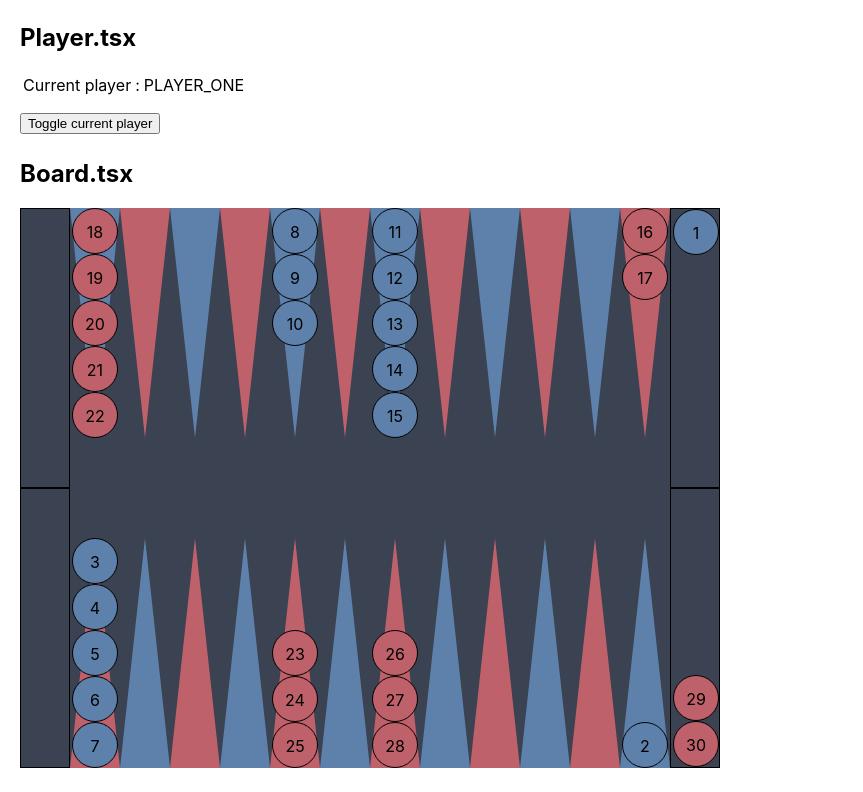
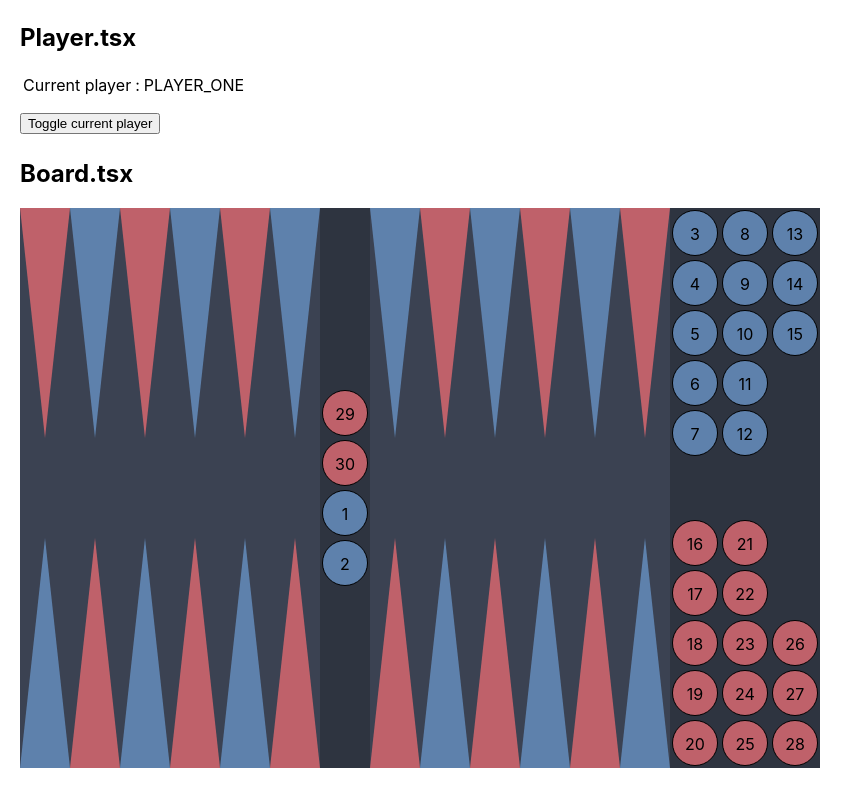
Before and after one commit to nielslange/react-backgammon, a React (Create React App) app: page / in a window 1280 px wide. Shown: the part 291-1083 px from the top of the page, without its empty margins (0-863 px from the left). Built offline with nearby package versions, Linux system fonts and the light colour scheme.

Commit message:
Refactor code

```diff
--- a/package.json
+++ b/package.json
@@ -16,7 +16,7 @@
 		"react": "^18.2.0",
 		"react-dom": "^18.2.0",
 		"react-redux": "^8.0.5",
-		"react-scripts": "5.0.1",
+		"react-scripts": "^5.0.1",
 		"redux": "^4.2.0",
 		"sass": "1.57.1",
 		"typescript": "4.9.4",
--- a/src/components/Board.tsx
+++ b/src/components/Board.tsx
@@ -7,13 +7,15 @@ const Board = () => {
 
 			<div className="board">
 				<div className="board-top">
-					<Lane from={ -1 } to={ -1 } player="PLAYER_ONE" />
-					<Lane from={ 13 } to={ 24 } />
+					<Lane from={ 13 } to={ 18 } />
+					<Lane from={ -1 } to={ -1 } player="PLAYER_TWO" />
+					<Lane from={ 19 } to={ 24 } />
 					<Lane from={ 25 } to={ 25 } player="PLAYER_ONE" />
 				</div>
 				<div className="board-bottom">
-					<Lane from={ -1 } to={ -1 } player="PLAYER_TWO" />
-					<Lane from={ 12 } to={ 1 } />
+					<Lane from={ 12 } to={ 7 } />
+					<Lane from={ -1 } to={ -1 } player="PLAYER_ONE" />
+					<Lane from={ 6 } to={ 1 } />
 					<Lane from={ 25 } to={ 25 } player="PLAYER_TWO" />
 				</div>
 			</div>
--- a/src/components/Checker.tsx
+++ b/src/components/Checker.tsx
@@ -11,10 +11,13 @@ interface CustomCheckerProps extends Omit< CheckerProps, 'row' | 'state' > {
 const Checker = ( props: CustomCheckerProps ) => {
 	const dispatch = useDispatch();
 	const currentPlayer = useSelector( ( state: any ) => state.currentPlayer );
+	const checkers = useSelector( ( state: any ) => state.checkers );
 	const dice = useSelector( ( state: any ) => state.dice );
 	const { className, id, player } = props;
 
 	const handleClick = ( event: any ) => {
+		const lane = event.target.closest( '.lane' );
+
 		// Check if dice is rolled.
 		if ( dice.length === 0 ) {
 			alert( '❌ Roll the dice first!' );
@@ -28,8 +31,14 @@ const Checker = ( props: CustomCheckerProps ) => {
 			return;
 		}
 
+		// console.log( player );
+		// console.log( currentPlayer );
+		// console.log( id );
+		console.log( checkers );
+		console.log( lane.dataset.lane );
+
 		// Check if any checker is on the bar and the current checker is not on the bar.
-		if ( player === 'player1' && id > 24 ) {
+		if ( player === currentPlayer && lane.dataset.lane < 0 ) {
 			alert( '❌ You have a checker on the bar!' );
 			return;
 		}
@@ -43,7 +52,9 @@ const Checker = ( props: CustomCheckerProps ) => {
 
 		alert( '✅ Your turn!' );
 		dispatch( moveChecker( props ) );
-		dispatch( shiftDice( [] ) );
+		const diceValue = [ ...dice ];
+		// diceValue.shift();
+		dispatch( shiftDice( diceValue ) );
 	};
 
 	return (
--- a/src/data/state.ts
+++ b/src/data/state.ts
@@ -27,35 +27,35 @@ export const initialState: State = {
 		PLAYER_TWO: 0,
 	},
 	checkers: [
-		{ id: 1, player: 'PLAYER_ONE', row: 25, state: 'PROGRESS' },
-		{ id: 2, player: 'PLAYER_ONE', row: 1, state: 'PROGRESS' },
-		{ id: 3, player: 'PLAYER_ONE', row: 12, state: 'PROGRESS' },
-		{ id: 4, player: 'PLAYER_ONE', row: 12, state: 'PROGRESS' },
-		{ id: 5, player: 'PLAYER_ONE', row: 12, state: 'PROGRESS' },
-		{ id: 6, player: 'PLAYER_ONE', row: 12, state: 'PROGRESS' },
-		{ id: 7, player: 'PLAYER_ONE', row: 12, state: 'PROGRESS' },
-		{ id: 8, player: 'PLAYER_ONE', row: 17, state: 'PROGRESS' },
-		{ id: 9, player: 'PLAYER_ONE', row: 17, state: 'PROGRESS' },
-		{ id: 10, player: 'PLAYER_ONE', row: 17, state: 'PROGRESS' },
-		{ id: 11, player: 'PLAYER_ONE', row: 19, state: 'PROGRESS' },
-		{ id: 12, player: 'PLAYER_ONE', row: 19, state: 'PROGRESS' },
-		{ id: 13, player: 'PLAYER_ONE', row: 19, state: 'PROGRESS' },
-		{ id: 14, player: 'PLAYER_ONE', row: 19, state: 'PROGRESS' },
-		{ id: 15, player: 'PLAYER_ONE', row: 19, state: 'PROGRESS' },
-		{ id: 16, player: 'PLAYER_TWO', row: 24, state: 'PROGRESS' },
-		{ id: 17, player: 'PLAYER_TWO', row: 24, state: 'PROGRESS' },
-		{ id: 18, player: 'PLAYER_TWO', row: 13, state: 'PROGRESS' },
-		{ id: 19, player: 'PLAYER_TWO', row: 13, state: 'PROGRESS' },
-		{ id: 20, player: 'PLAYER_TWO', row: 13, state: 'PROGRESS' },
-		{ id: 21, player: 'PLAYER_TWO', row: 13, state: 'PROGRESS' },
-		{ id: 22, player: 'PLAYER_TWO', row: 13, state: 'PROGRESS' },
-		{ id: 23, player: 'PLAYER_TWO', row: 8, state: 'PROGRESS' },
-		{ id: 24, player: 'PLAYER_TWO', row: 8, state: 'PROGRESS' },
-		{ id: 25, player: 'PLAYER_TWO', row: 8, state: 'PROGRESS' },
-		{ id: 26, player: 'PLAYER_TWO', row: 6, state: 'PROGRESS' },
-		{ id: 27, player: 'PLAYER_TWO', row: 6, state: 'PROGRESS' },
-		{ id: 28, player: 'PLAYER_TWO', row: 6, state: 'PROGRESS' },
-		{ id: 29, player: 'PLAYER_TWO', row: 25, state: 'PROGRESS' },
-		{ id: 30, player: 'PLAYER_TWO', row: 25, state: 'PROGRESS' },
+		{ id: 1, player: 'PLAYER_ONE', row: -1, state: 'PROGRESS' },
+		{ id: 2, player: 'PLAYER_ONE', row: -1, state: 'PROGRESS' },
+		{ id: 3, player: 'PLAYER_ONE', row: 25, state: 'PROGRESS' },
+		{ id: 4, player: 'PLAYER_ONE', row: 25, state: 'PROGRESS' },
+		{ id: 5, player: 'PLAYER_ONE', row: 25, state: 'PROGRESS' },
+		{ id: 6, player: 'PLAYER_ONE', row: 25, state: 'PROGRESS' },
+		{ id: 7, player: 'PLAYER_ONE', row: 25, state: 'PROGRESS' },
+		{ id: 8, player: 'PLAYER_ONE', row: 25, state: 'PROGRESS' },
+		{ id: 9, player: 'PLAYER_ONE', row: 25, state: 'PROGRESS' },
+		{ id: 10, player: 'PLAYER_ONE', row: 25, state: 'PROGRESS' },
+		{ id: 11, player: 'PLAYER_ONE', row: 25, state: 'PROGRESS' },
+		{ id: 12, player: 'PLAYER_ONE', row: 25, state: 'PROGRESS' },
+		{ id: 13, player: 'PLAYER_ONE', row: 25, state: 'PROGRESS' },
+		{ id: 14, player: 'PLAYER_ONE', row: 25, state: 'PROGRESS' },
+		{ id: 15, player: 'PLAYER_ONE', row: 25, state: 'PROGRESS' },
+		{ id: 16, player: 'PLAYER_TWO', row: 25, state: 'PROGRESS' },
+		{ id: 17, player: 'PLAYER_TWO', row: 25, state: 'PROGRESS' },
+		{ id: 18, player: 'PLAYER_TWO', row: 25, state: 'PROGRESS' },
+		{ id: 19, player: 'PLAYER_TWO', row: 25, state: 'PROGRESS' },
+		{ id: 20, player: 'PLAYER_TWO', row: 25, state: 'PROGRESS' },
+		{ id: 21, player: 'PLAYER_TWO', row: 25, state: 'PROGRESS' },
+		{ id: 22, player: 'PLAYER_TWO', row: 25, state: 'PROGRESS' },
+		{ id: 23, player: 'PLAYER_TWO', row: 25, state: 'PROGRESS' },
+		{ id: 24, player: 'PLAYER_TWO', row: 25, state: 'PROGRESS' },
+		{ id: 25, player: 'PLAYER_TWO', row: 25, state: 'PROGRESS' },
+		{ id: 26, player: 'PLAYER_TWO', row: 25, state: 'PROGRESS' },
+		{ id: 27, player: 'PLAYER_TWO', row: 25, state: 'PROGRESS' },
+		{ id: 28, player: 'PLAYER_TWO', row: 25, state: 'PROGRESS' },
+		{ id: 29, player: 'PLAYER_TWO', row: -1, state: 'PROGRESS' },
+		{ id: 30, player: 'PLAYER_TWO', row: -1, state: 'PROGRESS' },
 	],
 };
--- a/src/index.scss
+++ b/src/index.scss
@@ -38,13 +38,20 @@ table {
 					border-left: 25px solid transparent;
 				}
 			}
-			&:nth-child(1),
+			&:nth-child(7),
 			&:nth-child(14) {
-				background-color: #3b4252;
-				border: 1px solid #000;
+				background-color: #2e3440;
+				flex-wrap: wrap;
 				&:before {
 					border: none;
 				}
+			}
+			&:nth-child(7) {
+				justify-content: flex-end;
+				overflow: hidden;
+			}
+			&:nth-child(14) {
+				width: 150px;
 			}
 		}
 	}
@@ -67,13 +74,20 @@ table {
 					border-left: 25px solid transparent;
 				}
 			}
-			&:nth-child(1),
+			&:nth-child(7),
 			&:nth-child(14) {
-				background-color: #3b4252;
-				border: 1px solid #000;
+				background-color: #2e3440;
+				flex-wrap: wrap;
 				&:before {
 					border: none;
 				}
+			}
+			&:nth-child(7) {
+				justify-content: flex-start;
+				overflow: hidden;
+			}
+			&:nth-child(14) {
+				width: 150px;
 			}
 		}
 	}
@@ -103,7 +117,7 @@ table {
 				box-sizing: border-box;
 				border: 1px solid #000;
 				border-radius: 50%;
-				margin: 0 2px;
+				margin: 2px;
 				height: 46px;
 				width: 46px;
 				text-align: center;
```
Also changed, not shown: 1 other file (tests, documents, lock files or other folders).
